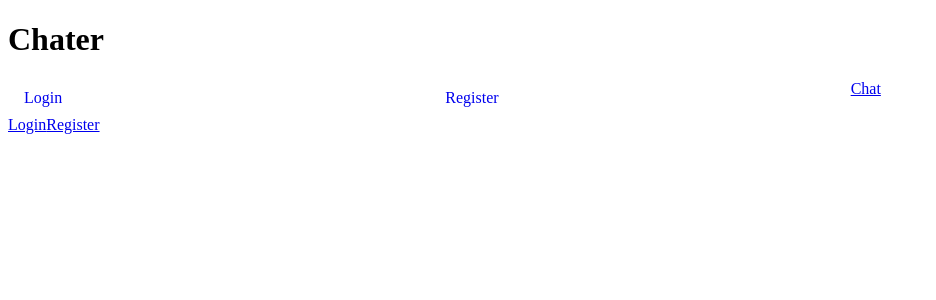
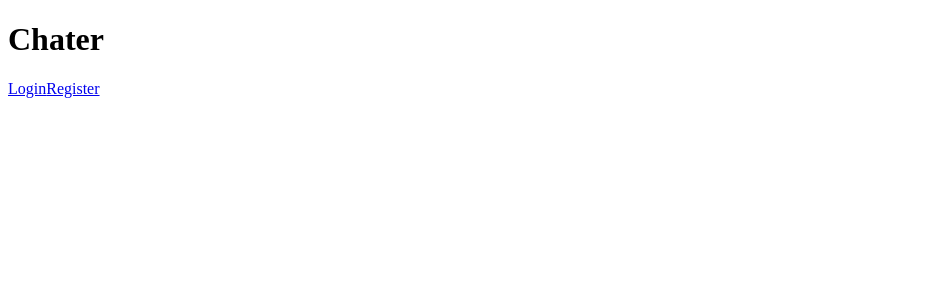
Before and after one commit to AnesCehic/dwsFront, an Angular app: page /users in a window 1280 px wide. Shown: the top 300 px of the page, without its empty margins (0-936 px from the left). Built offline with nearby package versions, Linux system fonts and the light colour scheme.

Commit message:
Routes configuration

```diff
--- a/src/app/app.component.html
+++ b/src/app/app.component.html
@@ -1,13 +1,2 @@
 <h1>{{ title }}</h1>
-<div class="user">
-    <div>
-        <a routerLink='/login' mat-button>Login</a>
-    </div>
-    <div>
-        <a routerLink='/register' mat-button>Register</a>
-    </div>
-    <div>
-        <a routerLink='/chat/id'>Chat</a>
-    </div>
-</div>
 <router-outlet></router-outlet>
--- a/src/app/app.module.ts
+++ b/src/app/app.module.ts
@@ -17,6 +17,11 @@ const appRoutes: Routes = [
   {
     path: 'chat',
     loadChildren: './chat/chat.module#ChatModule',
+  },
+  {
+    path: '',
+    redirectTo: '/users',
+    pathMatch: 'full'
   }
 ]
 
```
